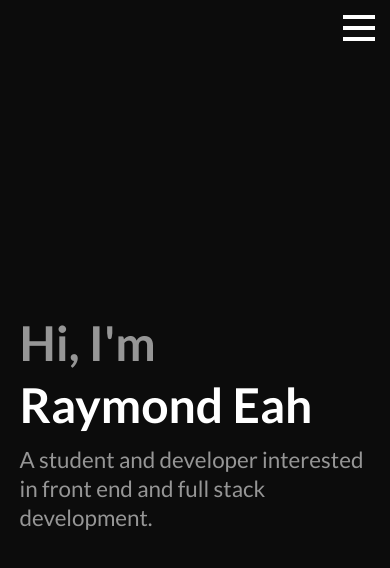
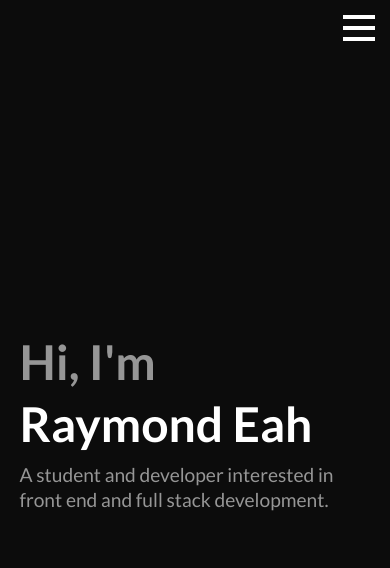
Before and after one commit to raymondeah/raymondeah.github.io, a Svelte app: page / in a window 390 px wide. Shown: the top 568 px of the page. Built offline with nearby package versions, Linux system fonts and the light colour scheme.

Commit message:
reduce mobile font size

```diff
--- a/src/components/Landing.svelte
+++ b/src/components/Landing.svelte
@@ -82,16 +82,21 @@
         font-weight: 800;
     }
 
+    .small {
+        font-size: 1.2rem;
+        margin-top: 0.5rem;
+        color: rgb(150, 150, 150);
+    }
+
+
     @media (min-width: 480px) {
         .big {
             font-size: 6rem;
         }
-    }
 
-    .small {
-        font-size: 1.4rem;
-        margin-top: 0.5rem;
-        color: rgb(150, 150, 150);
+        .small {
+            font-size: 1.4rem;
+        }
     }
 
     .intro {
--- a/src/components/icons/Hamburger.svelte
+++ /dev/null
@@ -1 +0,0 @@
-<svg viewBox="0 0 48 48" xmlns="http://www.w3.org/2000/svg"><title>70 Basic icons by Xicons.co</title><path d="M41,14H7a2,2,0,0,1,0-4H41A2,2,0,0,1,41,14Z" fill="#fff"/><path d="M41,26H7a2,2,0,0,1,0-4H41A2,2,0,0,1,41,26Z" fill="#fff"/><path d="M41,38H7a2,2,0,0,1,0-4H41A2,2,0,0,1,41,38Z" fill="#fff"/></svg>
```
Also changed, not shown: public/build/bundle.css, public/build/bundle.js, 1 other file (tests, documents, lock files or other folders).
